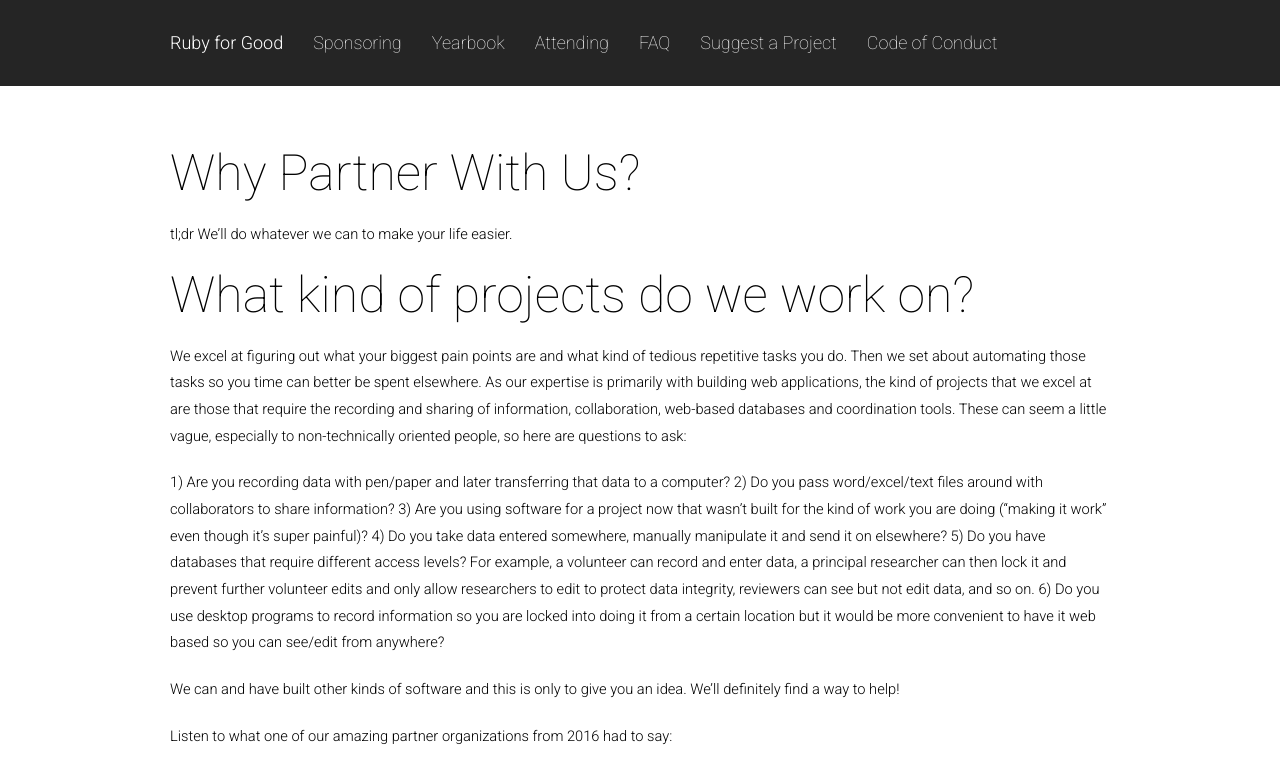
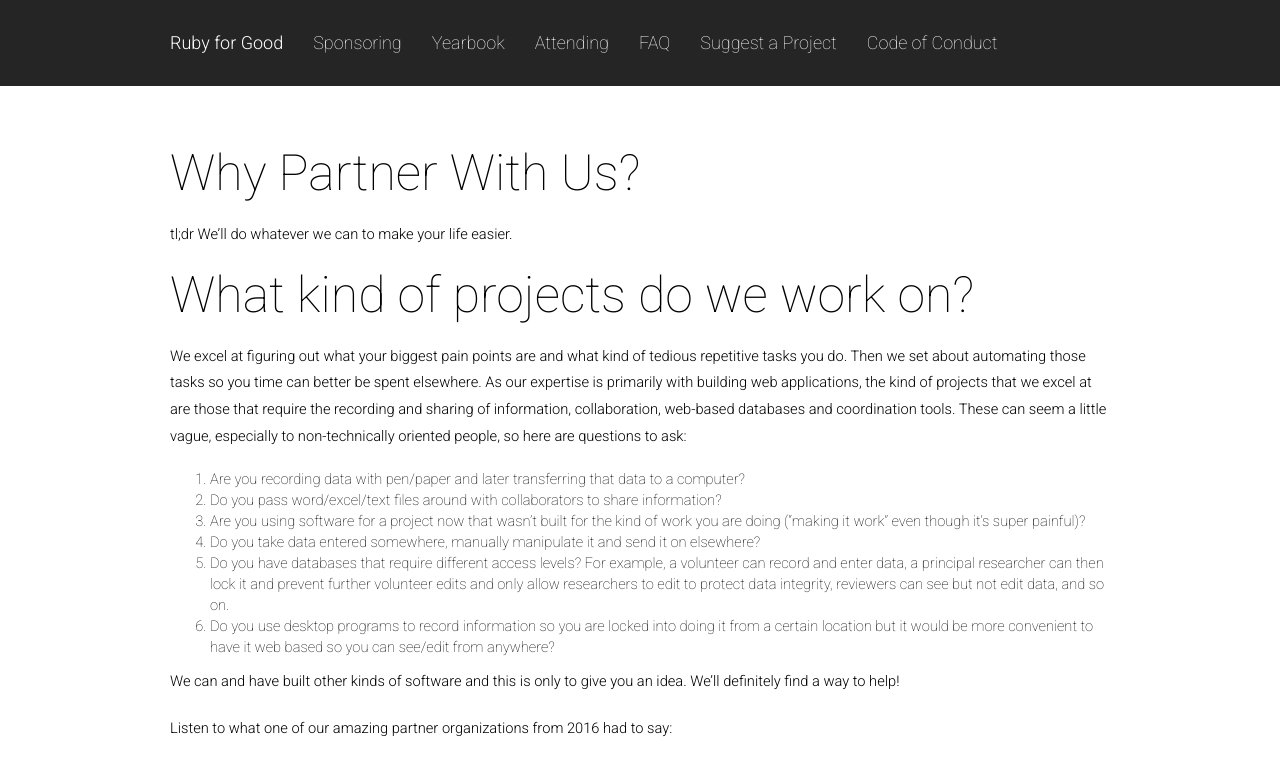
Before and after one commit to rubyforgood/rubyforgood.org--old, a Jekyll site: the page built from partner.md, in a window 1280 px wide and 900 px high, cut to the strip 0-757 px from the top of the window. Built offline with Jekyll 4.4.1, drawn with Linux system fonts in a browser that asks for light colours.

Commit message:
Fixed numbered list.

```diff
--- a/partner.md
+++ b/partner.md
@@ -10,12 +10,12 @@
 
 We excel at figuring out what your biggest pain points are and what kind of tedious repetitive tasks you do. Then we set about automating those tasks so you time can better be spent elsewhere. As our expertise is primarily with building web applications, the kind of projects that we excel at are those that require the recording and sharing of information, collaboration, web-based databases and coordination tools. These can seem a little vague, especially to non-technically oriented people, so here are questions to ask:
 
-1) Are you recording data with pen/paper and later transferring that data to a computer?
-2) Do you pass word/excel/text files around with collaborators to share information?
-3) Are you using software for a project now that wasn't built for the kind of work you are doing (“making it work” even though it’s super painful)?
-4) Do you take data entered somewhere, manually manipulate it and send it on elsewhere?
-5) Do you have databases that require different access levels? For example, a volunteer can record and enter data, a principal researcher can then lock it and prevent further volunteer edits and only allow researchers to edit to protect data integrity, reviewers can see but not edit data, and so on.
-6) Do you use desktop programs to record information so you are locked into doing it from a certain location but it would be more convenient to have it web based so you can see/edit from anywhere?
+1. Are you recording data with pen/paper and later transferring that data to a computer?
+2. Do you pass word/excel/text files around with collaborators to share information?
+3. Are you using software for a project now that wasn't built for the kind of work you are doing (“making it work” even though it’s super painful)?
+4. Do you take data entered somewhere, manually manipulate it and send it on elsewhere?
+5. Do you have databases that require different access levels? For example, a volunteer can record and enter data, a principal researcher can then lock it and prevent further volunteer edits and only allow researchers to edit to protect data integrity, reviewers can see but not edit data, and so on.
+6. Do you use desktop programs to record information so you are locked into doing it from a certain location but it would be more convenient to have it web based so you can see/edit from anywhere?
 
 We can and have built other kinds of software and this is only to give you an idea. We'll definitely find a way to help!
 
```
